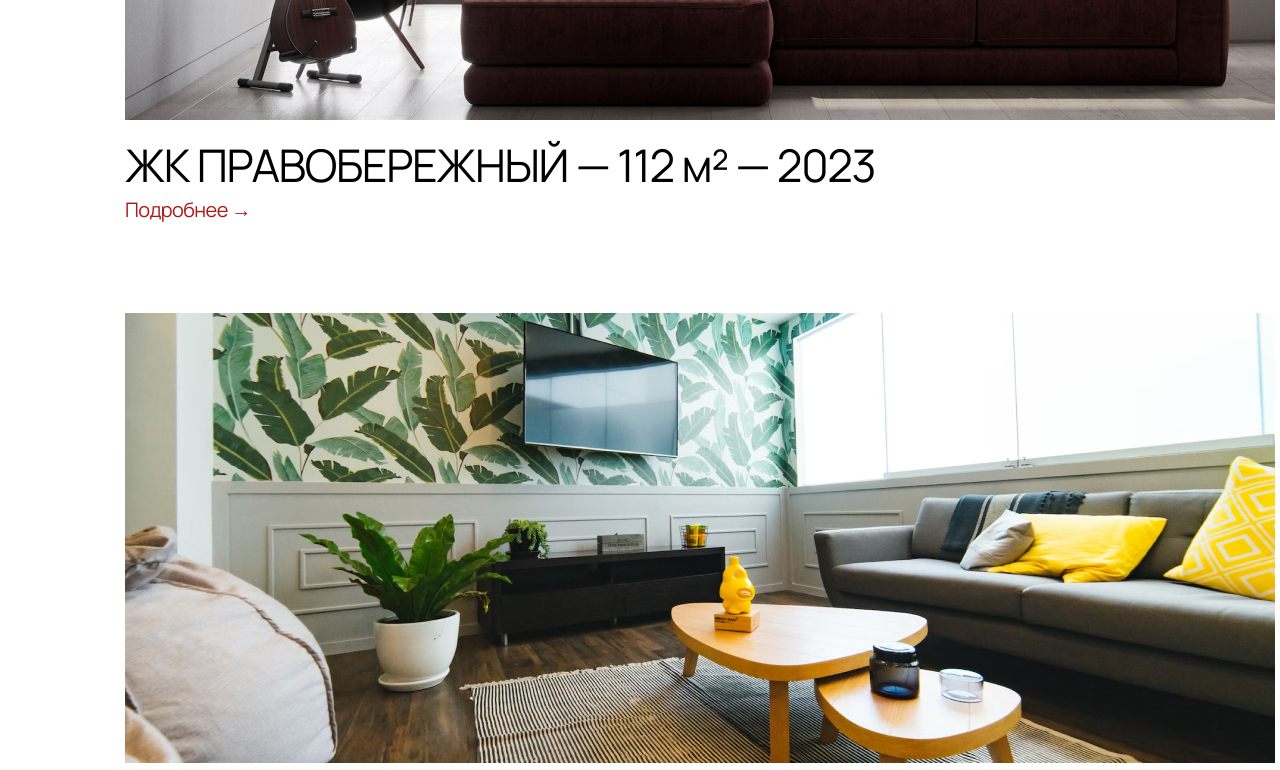
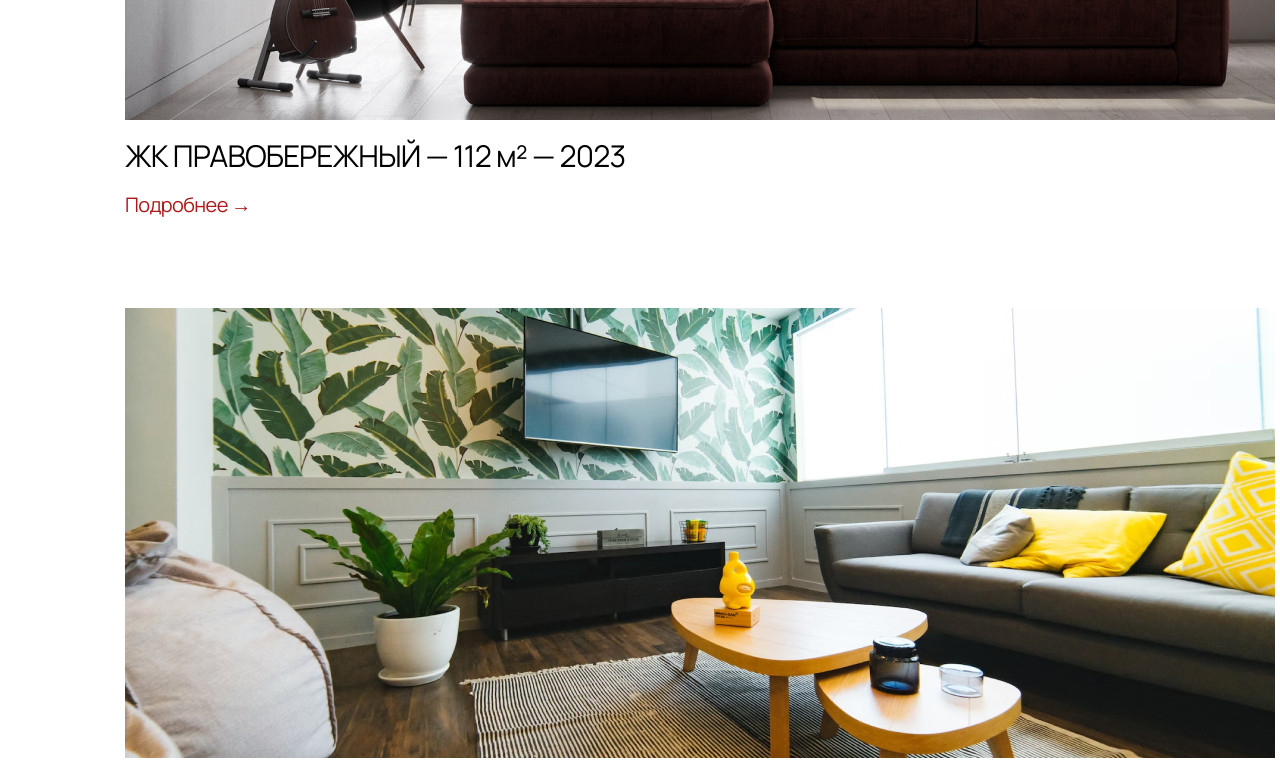
Before and after one commit to evgenyfakhrutdinov/metrika-site, a plain HTML site: page index.html in a window 1280 px wide. Shown: the part 1980-2750 px from the top of the page. Drawn offline with Linux system fonts and the light colour scheme.

Commit message:
Update styles.css

```diff
--- a/styles/styles.css
+++ b/styles/styles.css
@@ -141,11 +141,18 @@ header {
   line-height: 25px;
 }
 
-.project__title,
+.project__title {
+  margin-bottom: 15px;
+  font-size: 30px;
+  line-height: 41px;
+}
+
 .service__title {
-  font-weight: 400;
-  font-size: 45px;
-  line-height: 61px;
+  margin-top: 13px;
+  color: #ffffff;
+  font-style: normal;
+  font-size: 30px;
+  line-height: 41px;
 }
 
 .about-us__btn {
```
